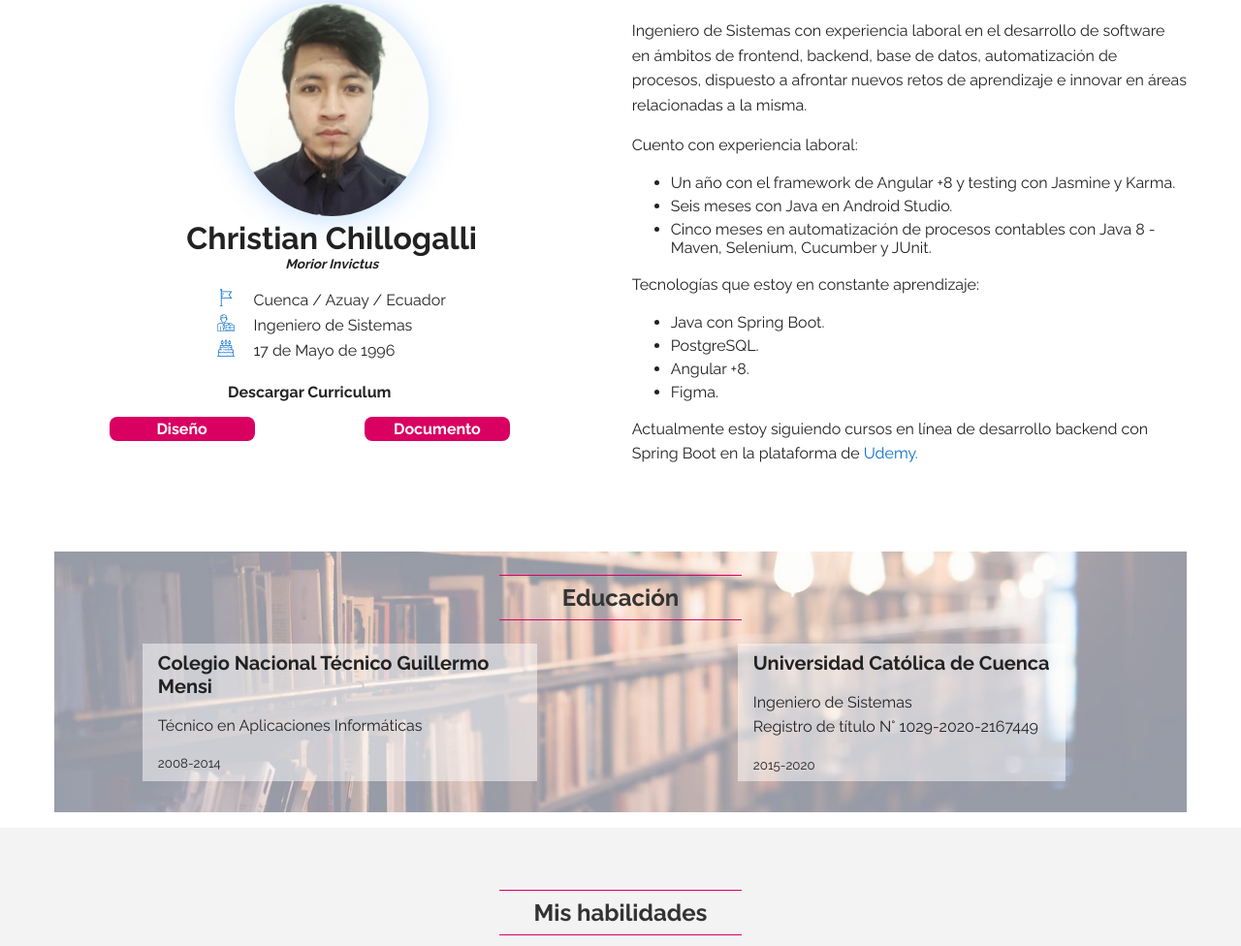
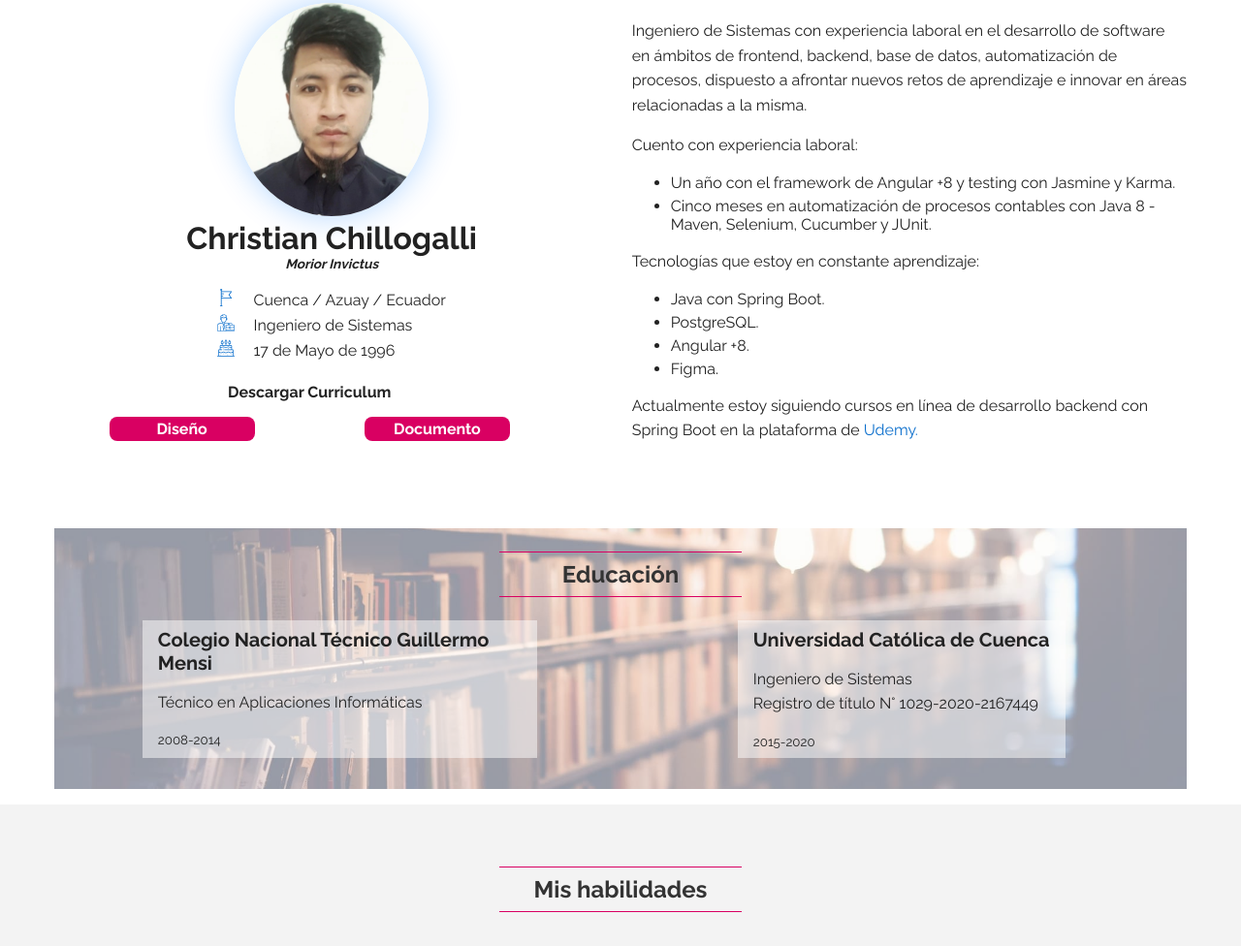
Before and after one commit to Chrisxavix/welcome, a plain HTML site: page index.html in a window 1280 px wide. Shown: the part 1011-1987 px from the top of the page at 97% size. Drawn offline with Linux system fonts and the light colour scheme.

Commit message:
feat: update information

```diff
--- a/index.html
+++ b/index.html
@@ -182,9 +182,6 @@
             <ul>
                 <li class="mgn-bttm">
                     Un año con el framework de Angular +8 y testing con Jasmine y Karma.
-                </li>
-                <li class="mgn-bttm">
-                    Seis meses con Java en Android Studio.
                 </li>
                 <li class="mgn-bttm">
                     Cinco meses en automatización de procesos contables con Java 8 - Maven, Selenium, Cucumber y JUnit.
```
